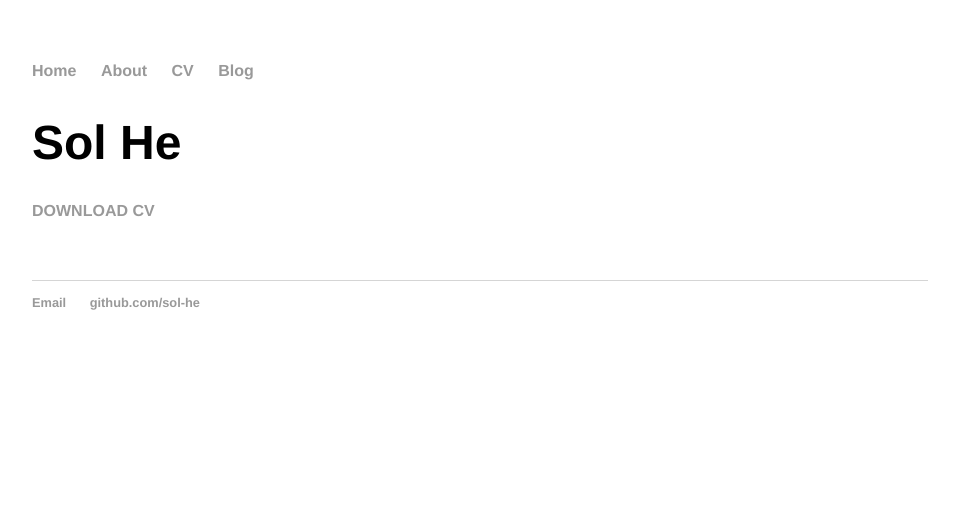
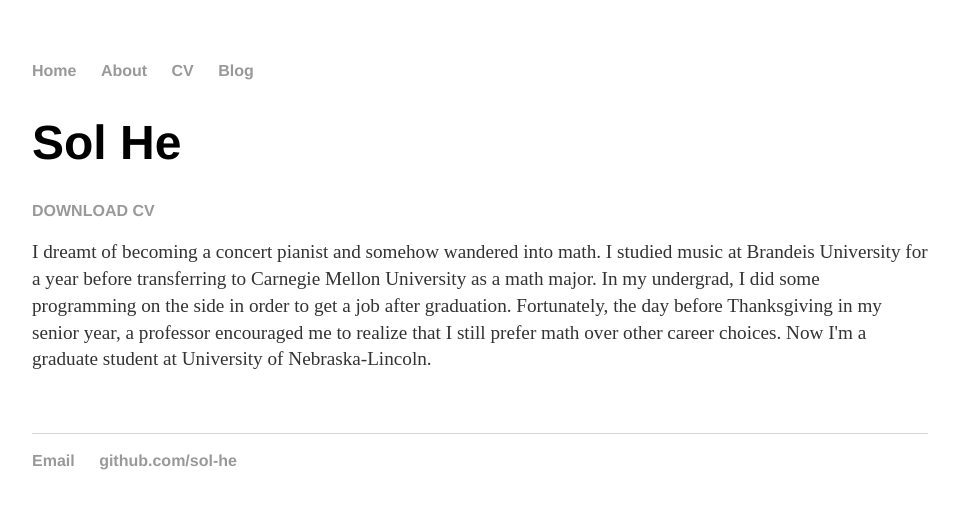
Before and after one commit to sol-he/sol-he.github.io, a Jekyll site: the page built from cv/index.html, in a window 1280 px wide. Shown: the top 509 px of the page, without its empty margins (160-1119 px from the left). Built offline with Jekyll 4.4.1, drawn with Linux system fonts in a browser that asks for light colours.

Commit message:
changed stuff

```diff
--- a/about/index.html
+++ b/about/index.html
@@ -5,7 +5,10 @@ title: About Sol He
 
 		<div class="about">
 			<h1>About</h1>
-			<p>You can optionally insert a brief bio here. You went to this school, you studied that, you now work in this field with research interests in that subject. At your previous position at this place, you worked on this or that. You can list some of your significant accomplishments, awards, or recognition here as well. You live in this city with these animals and people. In your free time you like X, Y, and Z.</p>
+			<p>
+				info about me...
+
+			</p>
 
 			<!-- Write your comments here
 			<ul class="contacts">
--- a/css/main.css
+++ b/css/main.css
@@ -3,7 +3,7 @@ body { margin: 60px auto; width: 70%; }
 a { text-decoration: none; color: #999; }
 a:hover { text-decoration: underline; }
 
-p, ul { font-size: 1.5em; line-height: 1.4em; color: #333; }
+p, ul { font-size: 1.7em; line-height: 1.4em; color: #333; }
 
 h1, h2, h3, h4 { font-family: 'Helvetica', 'Arial', 'Sans-Serif'; }
 h1 { font-size: 3em;  }
@@ -14,7 +14,7 @@ h4 { font-size: 1.9em; }
 nav ul, footer ul { font-size: 1em; font-family: 'Helvetica', 'Arial', 'Sans-Serif'; padding: 0px; list-style: none; font-weight: bold; }
 nav ul li, footer ul li { display: inline; margin-right: 20px; }
 
-footer { border-top: 1px solid #d5d5d5; font-size: .8em; }
+footer { border-top: 1px solid #d5d5d5; font-size: 1em; }
 
 /* Blog */
 ul.posts { margin: 20px auto 40px; font-size: 1.5em; }
--- a/cv/index.html
+++ b/cv/index.html
@@ -7,6 +7,16 @@ title: CV of Sol He
 		<h1>Sol He</h1>
 		<h3><a href="/cv/Resume.pdf"  title="Download CV as PDF">Download CV</a>
 		</h3>
+
+		<p> I dreamt of becoming a concert pianist and somehow wandered into math.
+			I studied music at Brandeis University for a year before transferring to
+			Carnegie Mellon University as a math major. In my undergrad, I did some
+			programming on the side in order to get a job after graduation. Fortunately,
+			the day before Thanksgiving in my senior year,
+			a professor encouraged me to realize that I still
+			prefer math over other career choices. Now I'm a graduate student at University of Nebraska-Lincoln.
+		</p>
+
 					<!-- Write your comments here
 					<address>
 					<strong>Affiliation</strong><br>
```
